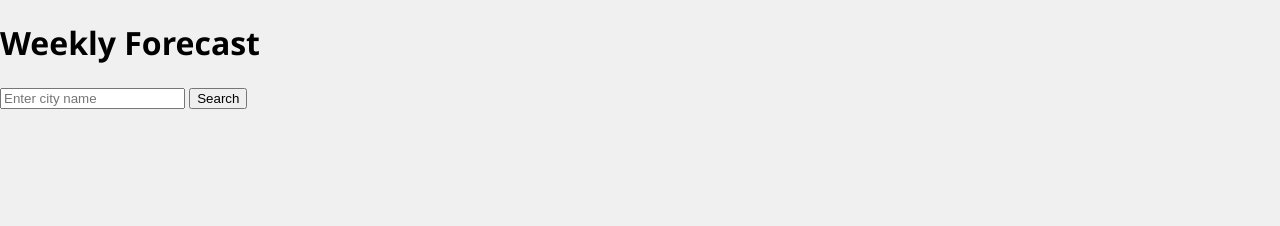
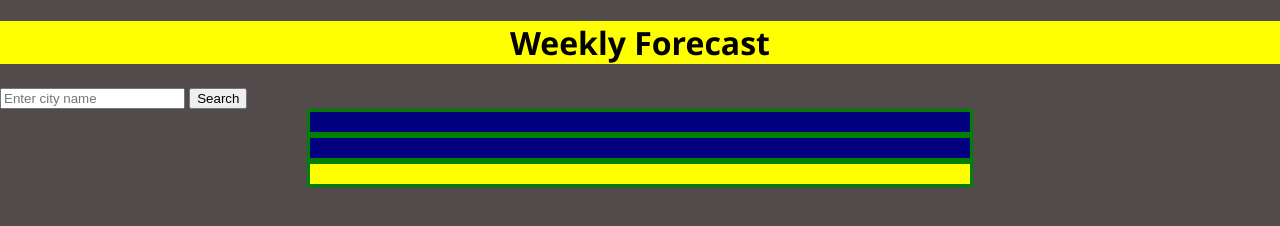
Before and after one commit to JackRozov/Weather-forecast-challenge-6, a plain HTML site: page index.html in a window 1280 px wide. Drawn offline with Linux system fonts and the light colour scheme.

Commit message:
Final Commit

```diff
--- a/Assets/Css/style.css
+++ b/Assets/Css/style.css
@@ -2,5 +2,47 @@ body {
     font-family: 'Segoe UI', Tahoma, Geneva, Verdana, sans-serif;
     margin: 0;
     padding: 0;
-    background-color: #f0f0f0;
+    background-color: #534b4b;
 }
+h1{
+    background-color: yellow;
+    text-align: center;
+}
+#container {
+    background: navy;
+    padding: 20px;
+    color: white;
+    font-size: 20px;
+    width: 300px;
+    list-style: lower-alpha;
+    text-align: center;
+    display: flex;
+    margin: auto;
+    width: 50%;
+    border: 3px solid green;
+    padding: 10px;
+
+}
+
+
+.search-history{
+    background-color: yellow;
+    color: rgb(38, 226, 38);
+    margin: auto;
+    width: 50%;
+    border: 3px solid green;
+    padding: 10px;
+
+}
+.forecast{
+    background: navy;
+    padding: 20px;
+    color: white;
+    font-size: 20px;
+    width: 700px;
+    display: flex;
+    margin: auto;
+    width: 50%;
+    border: 3px solid green;
+    padding: 10px;
+}
```
Also changed, not shown: index.html (+1 -1 lines), Assets/js/script.js (line endings or trailing spaces).
